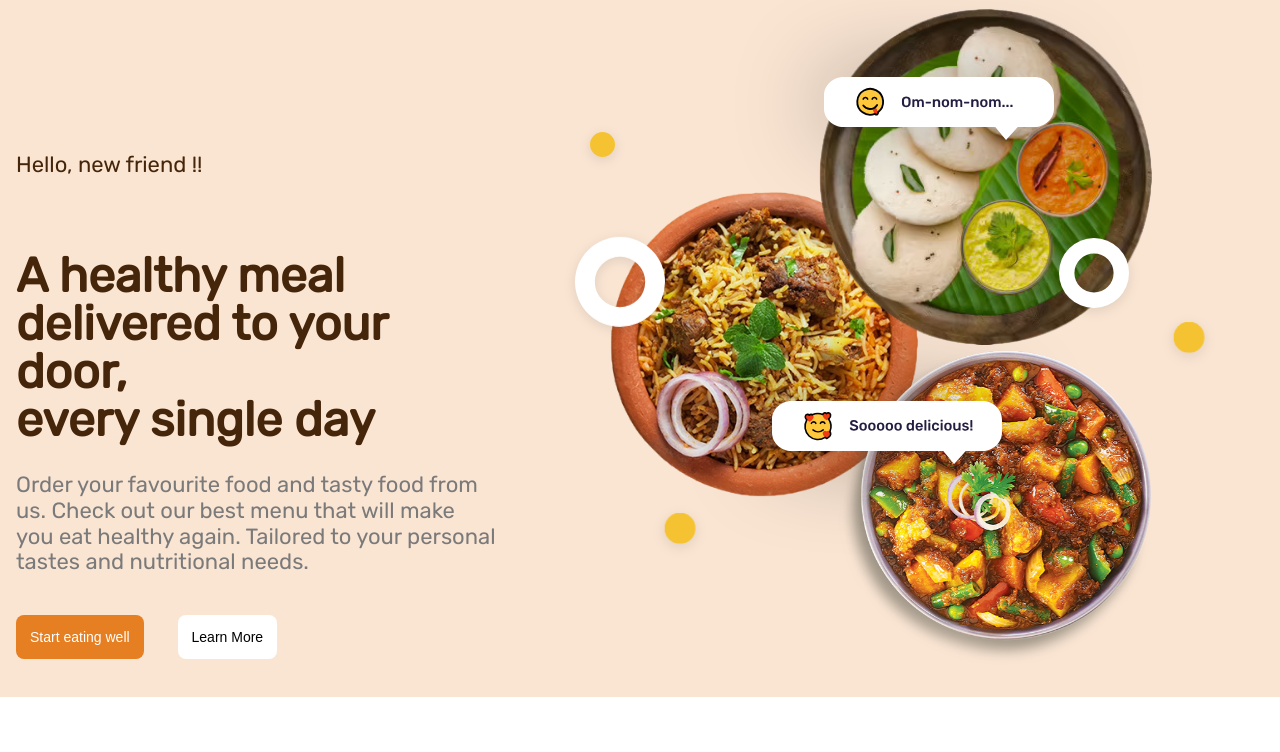
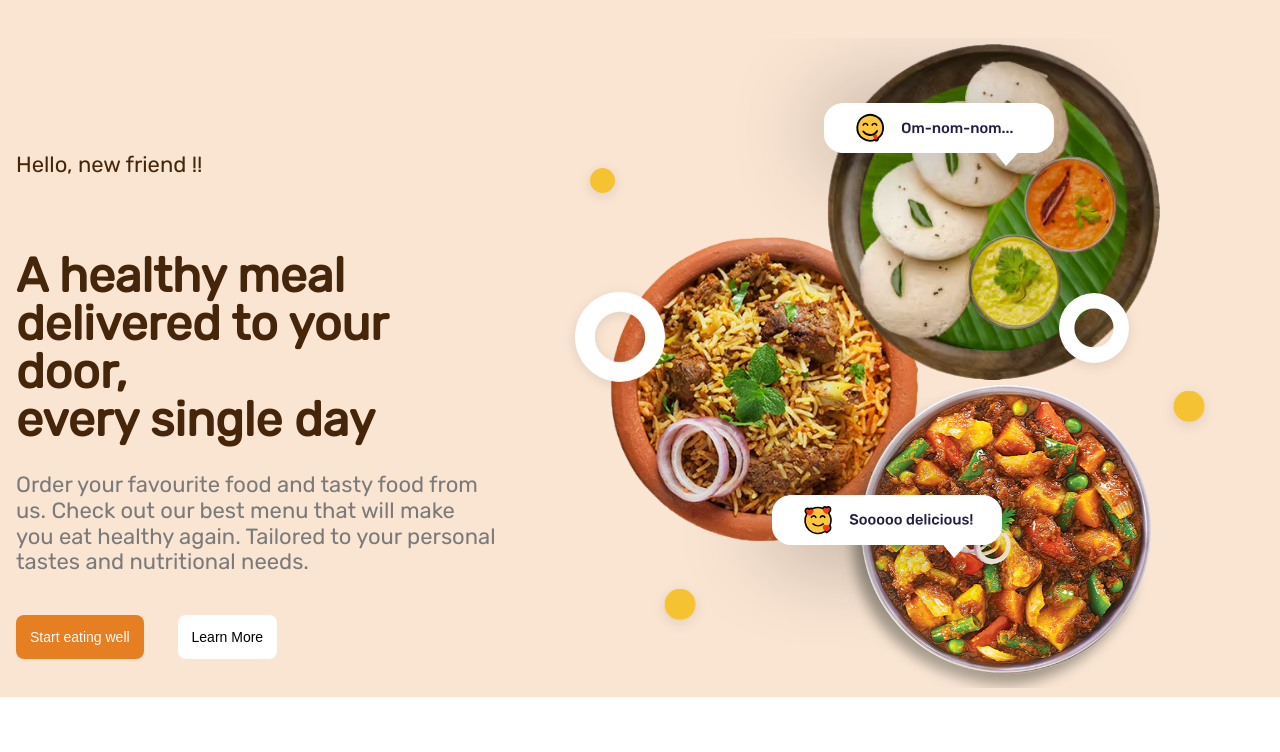
Before and after one commit to saikiran54-arch/instantIndian, a plain HTML site: page index.html in a window 1280 px wide. Shown: the part 48-800 px from the top of the page. Drawn offline with nearby package versions, Linux system fonts and the light colour scheme.

Commit message:
fixed the horizontal bar problem in moblie desgin

```diff
--- a/src/style.css
+++ b/src/style.css
@@ -14,6 +14,7 @@ body{
     font-size: var(--normal-font-size);
     line-height: 1.6rem;
     align-items: center;
+    overflow-x:hidden;
 }
 h1,h2,h3,h4{
     margin: 0;
@@ -93,7 +94,8 @@ img{
     top: 0;
     left: 0;
     z-index: var(--z-fixed);
-    background-color: var(--first-color);
+    background-color: var(--first-color-dark);
+
   }
 
 
@@ -110,7 +112,7 @@ img{
       top: -200%;
       right: 0;
       width: 50%;
-      height: 20%;
+      height: 30%;
       padding: 1.5rem 0 1rem;
       text-align: center;
       background-color: rgb(248, 248, 248);
@@ -118,6 +120,7 @@ img{
       box-shadow: 0 4px 4px rgba(0,0,0,.1);
       border-radius: 0 0 1rem 1rem;
       z-index: var(--z-fixed);
+
 
     }
 
@@ -132,12 +135,18 @@ img{
     color:var(--text-color);
     font-weight: 900;
 }
+
+.nav__list li:hover{
+
+    border-bottom: 2px solid var(--first-color-dark);
+}
 .nav__icons{
     text-align: center;
     font-size: 2rem;
     margin-left: .3rem;
 
 }
+
 .nav__link{
     transition: .4s;
     font-weight: 900;
@@ -168,6 +177,7 @@ img{
     background-color: var(--first-color);
     display: flex;
     align-items: center;
+
 }
 
 .hero2{
@@ -220,30 +230,35 @@ img{
 
 /* hero right side */
 .div2{
+  /* border: 1px solid black; */
+  margin-top: 1rem;
     position: relative;
     aspect-ratio: 10/11;
+    overflow-y: hidden;
+    overflow-x: hidden;
 }
 .food-img {
     position: absolute;
-    width: 60%;
+    width: 45%;
 
   }
 
 .food-1{
     top:  25%;
-    left: -4%;
+    left: 6%;
     animation: scaleUp 3s ease-in-out infinite;
   }
 
   .food-2 {
-    top:    0;
-    right: -8%;
+    top:    5%;
+    right: 5%;
     animation: scaleUp 2s ease-in-out infinite;
+
   }
 
   .food-3 {
-    bottom: -15%;
-    right:  -4%;
+    bottom: 4%;
+    right:  4%;
     animation: scaleUp 4s ease-in-out infinite;
   }
 
@@ -280,7 +295,7 @@ img{
   }
 
   .shape-3 {
-    bottom: 5%;
+    bottom: 10%;
     left:   5%;
     animation: scaleUp 3s 1s ease-in-out infinite;
   }
@@ -319,6 +334,15 @@ img{
 
 /* tablets */
 
+/* media query-1 */
+@media (min-width: 480px) and (max-width: 767px) {
+  body{
+    background-color: black;
+  }
+
+}
+
+
 @media screen and (min-width: 768px){
     body{
       margin: 0;
@@ -343,6 +367,55 @@ img{
     .nav__toggle{
       display: none;
     }
+    .food-img{
+      width: 320px;
+  }
+  .food-1{
+      top: 30%;
+      left: 12%;
+  }
+  .food-2{
+      top: 0;
+      right: 16%;
+  }
+
+  .food-3{
+      top:58%;
+      right: 14%;
+  }
+
+  .dialog-1{
+      top: 10%;
+      right: 28%;
+  }
+  .dialog-2{
+      right: 35%;
+  }
+  .shape-1{
+      top: 20%;
+      right: 50%;
+  }
+
+  .shape-2{
+      right: 8%;
+      width: 30px;
+  }
+  .shape-3{
+      left: 20%;
+  }
+  .shape-4{
+      top:40%;
+      width: 70px;
+      right: 18%;
+  }
+  .shape-5{
+      top: 40%;
+      width: 90px;
+      left: 8%;
+  }
+
+
+
 
   }
 
@@ -383,7 +456,7 @@ img{
     }
     .div2 { grid-area: 1 / 5 / 9 /12;
         width: 100%;
-        height: 85%;
+        height: 100%;
         aspect-ratio: 10/11;
     }
 
@@ -426,17 +499,20 @@ img{
     .food-img{
         width: 320px;
     }
+
     .food-1{
         top: 30%;
         left: 12%;
     }
     .food-2{
-        top: 0;
-        right: 16%;
+        /* width: 280px; */
+        top: 3%;
+        right: 15%;
+        box-shadow: none;
     }
 
     .food-3{
-        top:58%;
+        top:52%;
         right: 14%;
     }
 
--- a/src/utilties.css
+++ b/src/utilties.css
@@ -3,7 +3,7 @@
 /* root-variables */
 :root{
 
-  --header-height:3rem;
+  --header-height:4rem;
 
     /* colors */
     --body-color:whitesmoke;
```
Also changed, not shown: index.html (+0 -37 lines).
